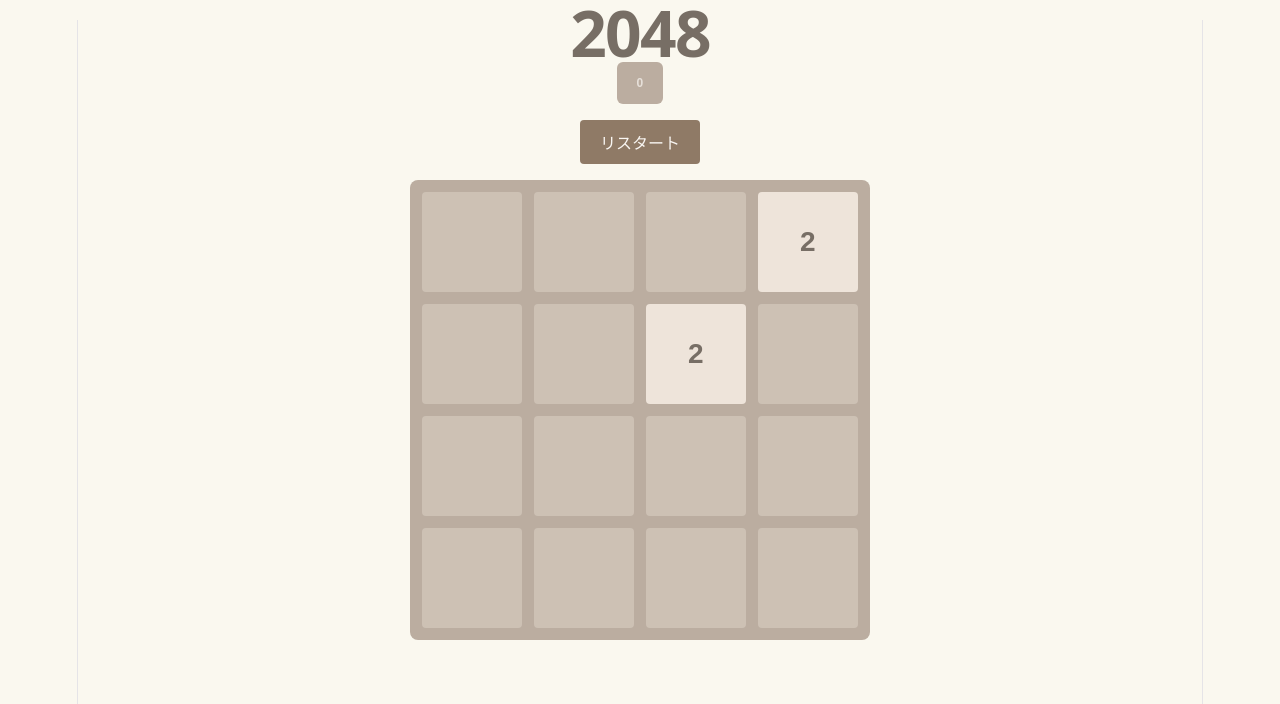
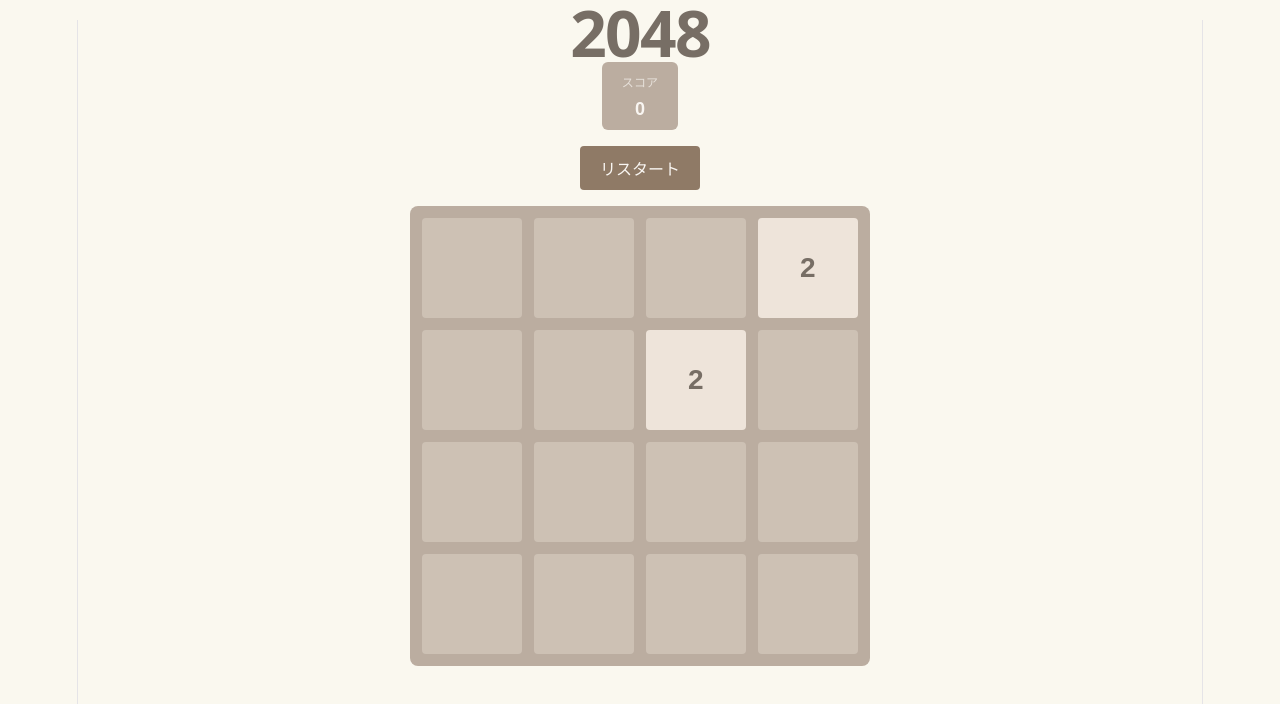
Before and after one commit to mendelssohnbach/react-2048-demo, a React (Vite) app: page / in a window 1280 px wide. Shown: the top 704 px of the page. Built offline with nearby package versions, Linux system fonts and the light colour scheme.

Commit message:
chapter13 ゲームオーバーのオーバーレイを修正する

```diff
--- a/src/App.tsx
+++ b/src/App.tsx
@@ -60,11 +60,11 @@
     <div className="game-container">
       <h1>2048</h1>
       <div className="score-box">
-        <div className="score-label">
+        <div className="score-label">スコア</div>
         <div>{score}</div>
       </div>
-      </div>
       <button onClick={handleRestart}>リスタート</button>
+      <div className="board-wrapper">
         {gameOver && (
           <div className="game-over">
             <p>ゲームオーバー！</p>
@@ -72,6 +72,7 @@
         )}
         <Board board={board} />
       </div>
+    </div>
   );
 }
 
```
Lines whose indentation alone changed are shown as unchanged.
